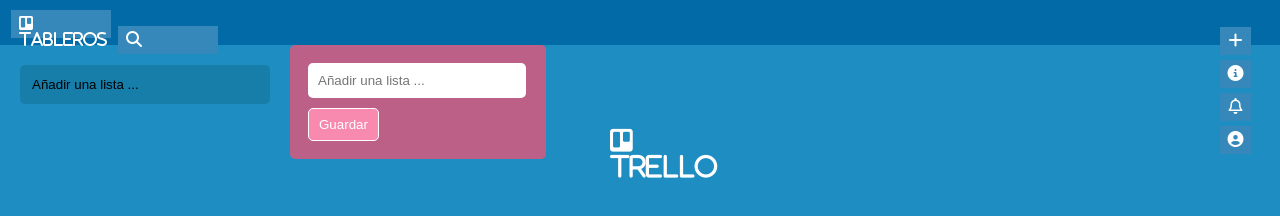
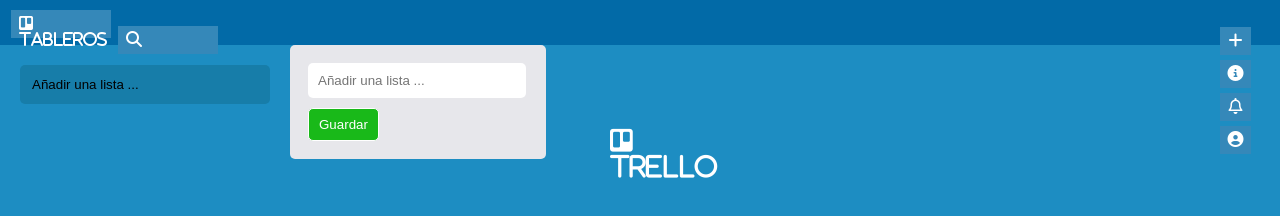
Before and after one commit to AyitaXD/Trello, a plain HTML site: page index.html in a window 1280 px wide. Drawn offline with Linux system fonts and the light colour scheme.

Commit message:
Update main.css

```diff
--- a/main.css
+++ b/main.css
@@ -61,7 +61,7 @@ h1 {
 }
 
 .lista {
-  background-color: #bd6088;
+  background-color: #E7E7EB;
   padding: 18px;
   border-radius: 5px;
   width: 220px;
@@ -80,7 +80,7 @@ h1 {
 }
 
 #button {
-  background-color: #F88AAF;
+  background-color: #19b919;
   color: white;
   border: 1px solid white;
   border-radius: 5px;
```
